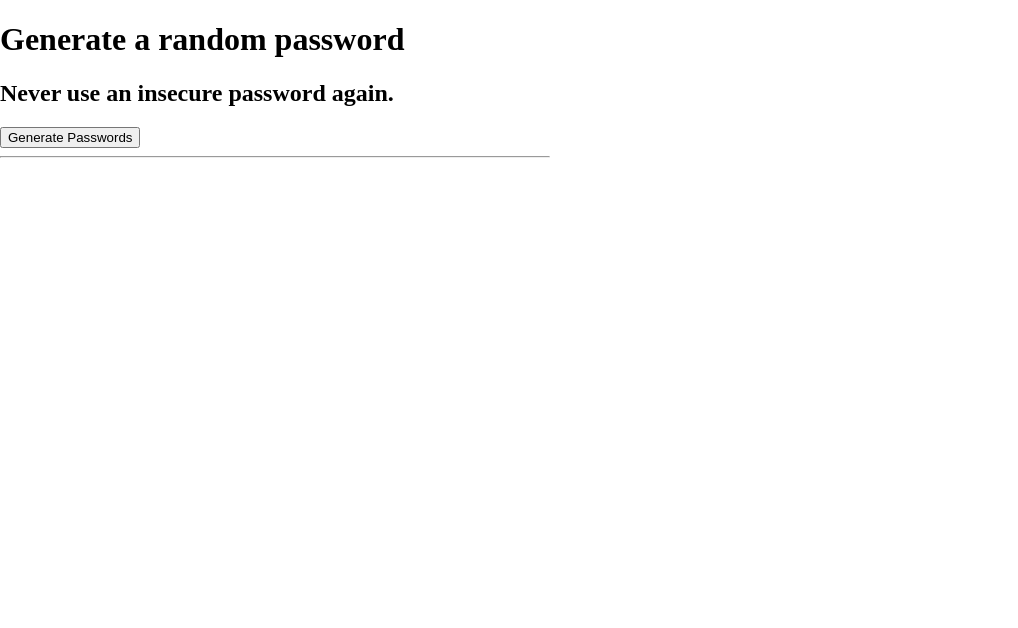
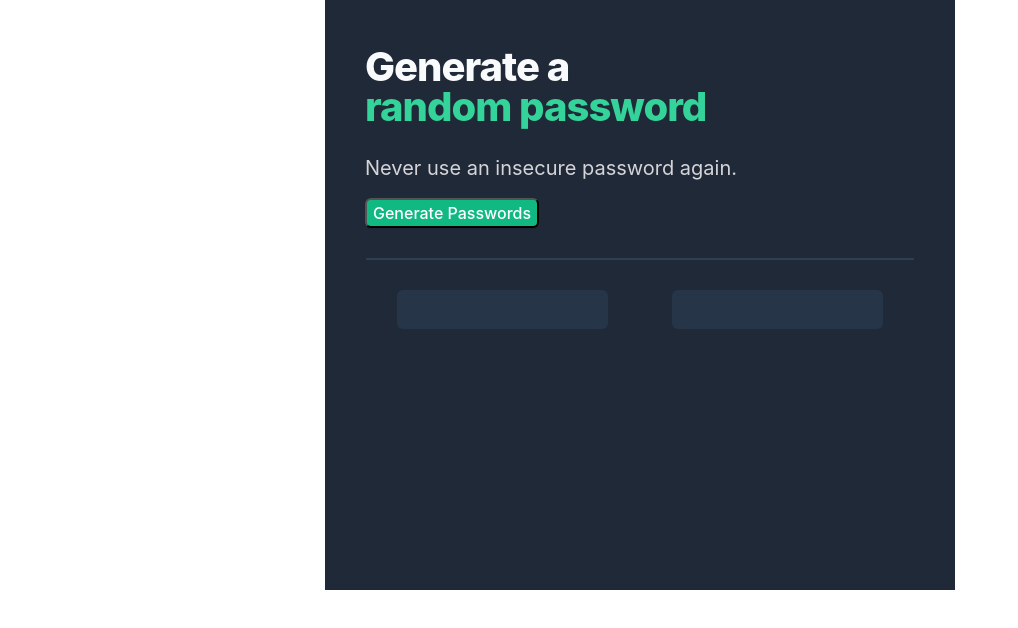
Before and after one commit to Kevin-K-James-Viva-Commerce/password-generator, a plain HTML site: page index.html in a window 1280 px wide. Shown: the whole page, without its empty margins (0-1018 px from the left). Drawn offline with Linux system fonts and the light colour scheme.

Commit message:
Update index.css

```diff
--- a/index.css
+++ b/index.css
@@ -1,9 +1,116 @@
 body {
-    margin: 0;
+  margin: 0;
 }
 .container {
-    width: 550px;
-height: 550px;
-top: 64px;
-left: 642px;
+  width: 550px;
+  height: 550px;
+  top: 64px;
+  background: #1f2937;
+  display: block;
+  margin: 0 auto;
+  padding: 20px 40px;
 }
+
+.heading {
+  width: 354px;
+  height: 80px;
+  top: 115px;
+  font-family: Karla;
+  font-size: 40px;
+  font-weight: 800;
+  line-height: 40px;
+  letter-spacing: -0.025em;
+  text-align: left;
+
+  font-family: Inter;
+  font-size: 40px;
+  font-weight: 800;
+  line-height: 40px;
+  letter-spacing: -0.025em;
+  text-align: left;
+  color: #111827;
+}
+
+.white-heading {
+  color: #f9fafb;
+}
+
+.green-heading {
+  color: #34d399;
+}
+
+.sub-heading {
+  width: 372px;
+  height: 28px;
+  top: 205px;
+  font-family: Inter;
+  font-size: 20px;
+  font-weight: 400;
+  line-height: 28px;
+  letter-spacing: 0em;
+  text-align: left;
+  color: #d5d4d8;
+}
+
+.btn {
+  width: Hug (191px);
+  height: Hug (42px);
+  top: 284px;
+  padding: 9px, 17px, 9px, 15px;
+  border-radius: 6px;
+  gap: 12px;
+  background: #10b981;
+  box-shadow: 0px 1px 2px 0px #0000000d;
+}
+
+.btn-text {
+  width: 159px;
+  height: 24px;
+  font-family: Inter;
+  font-size: 16px;
+  font-weight: 500;
+  line-height: 24px;
+  letter-spacing: 0em;
+  text-align: left;
+  color: #ffffff;
+}
+
+.line {
+  width: 546px;
+  top: 361px;
+  rotate: -0;
+
+  border: 1px solid #2f3e53;
+  margin: 30px auto;
+}
+
+.display-passwords {
+  display: flex;
+  justify-content: center;
+
+}
+
+.password-container {
+    width: 211px;
+    height: 39px;
+    top: 396px;
+
+    border-radius: 6px;
+    background: #273549;
+    margin: auto;
+
+}
+
+.password-text {
+  width: 192px;
+  height: 32px;
+  top: 400px;
+  font-family: Inter;
+  font-size: 16px;
+  font-weight: 500;
+  line-height: 32px;
+  letter-spacing: 0em;
+  text-align: center;
+  color: #55f991;
+  margin: auto;
+}
```
